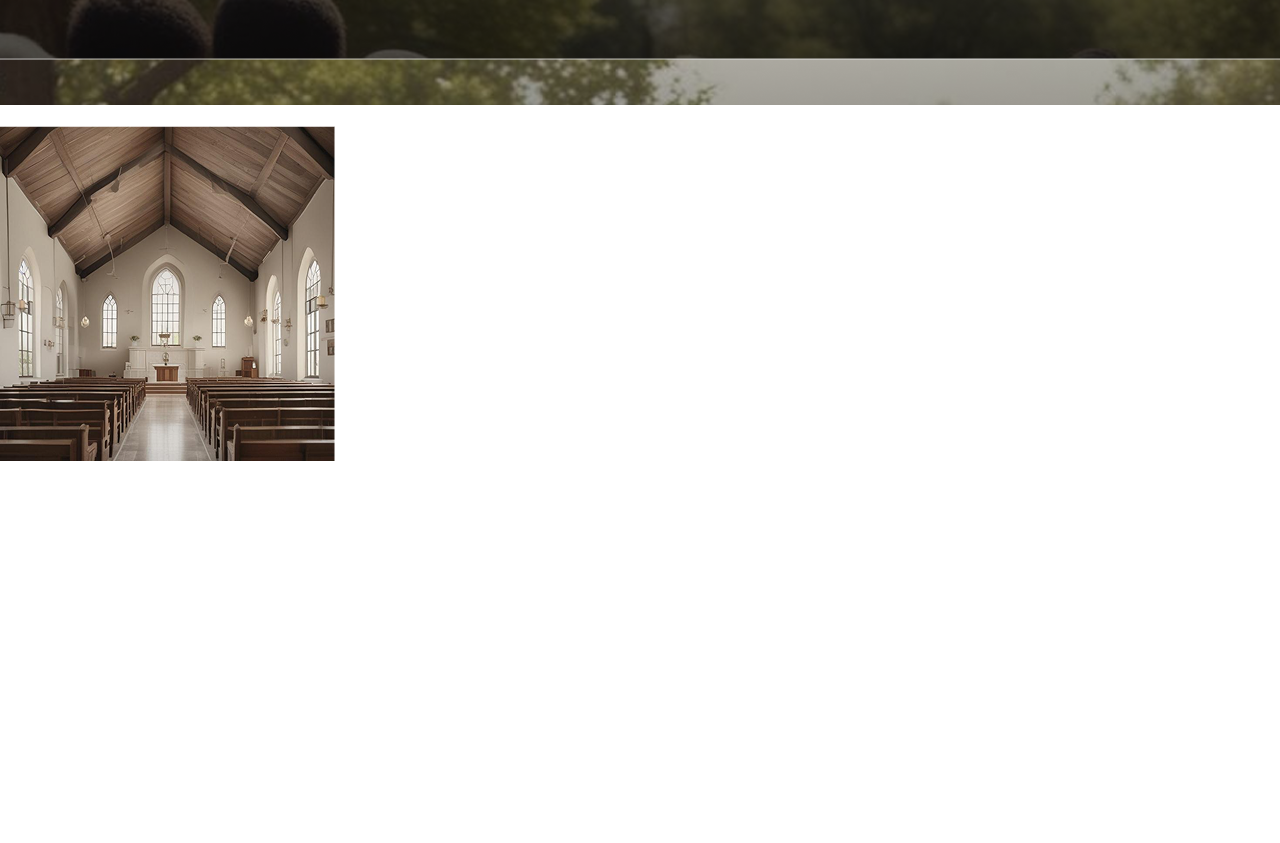
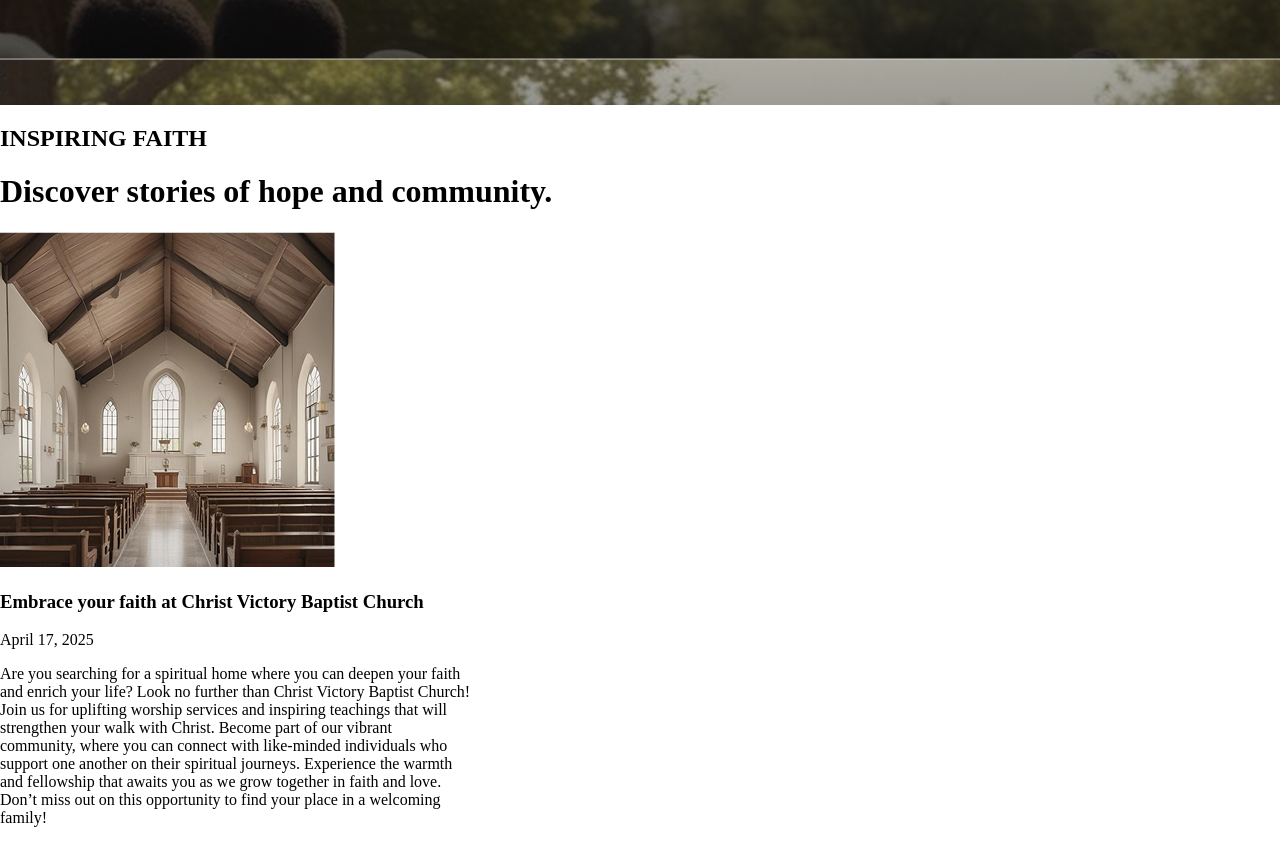
Before and after one commit to cyrus-net/CVBC-Landing-Page, a plain HTML site: page blog.html in a window 1280 px wide. Shown: the part 340-1183 px from the top of the page. Before the commit the page ends 806 px from the top, so only its background shows below. Drawn offline with Linux system fonts and the light colour scheme.

Commit message:
new commit

```diff
--- a/blog.html
+++ b/blog.html
@@ -38,11 +38,24 @@
         </div>
         <div id="third-part">
             <div>
-                <h2></h2>
-                <h1></h1>
+                <h2 class="inspiring-faith">INSPIRING FAITH</h2>
+                <h1 class="discover-stories">Discover stories of hope and community.</h1>
                 <div>
                     <div><img src="images/bloghtml2.png"></div>
-                    <div></div>
+                    <div>
+                        <h3 class="faith-church">Embrace your faith at Christ Victory Baptist Church</h3>
+                        <p class="upload-date">April 17, 2025</p>
+                        <p class="faith-church-content">Are you searching for a spiritual home where you can deepen your faith<br>
+                            and enrich your life? Look no further than Christ Victory Baptist Church!<br>
+                            Join us for uplifting worship services and inspiring teachings that will<br>
+                            strengthen your walk with Christ. Become part of our vibrant<br>
+                            community, where you can connect with like-minded individuals who<br>
+                            support one another on their spiritual journeys. Experience the warmth<br>
+                            and fellowship that awaits you as we grow together in faith and love.<br>
+                            Don’t miss out on this opportunity to find your place in a welcoming<br>
+                            family!
+                        </p>
+                    </div>
                 </div>
             </div>
         </div>
```
